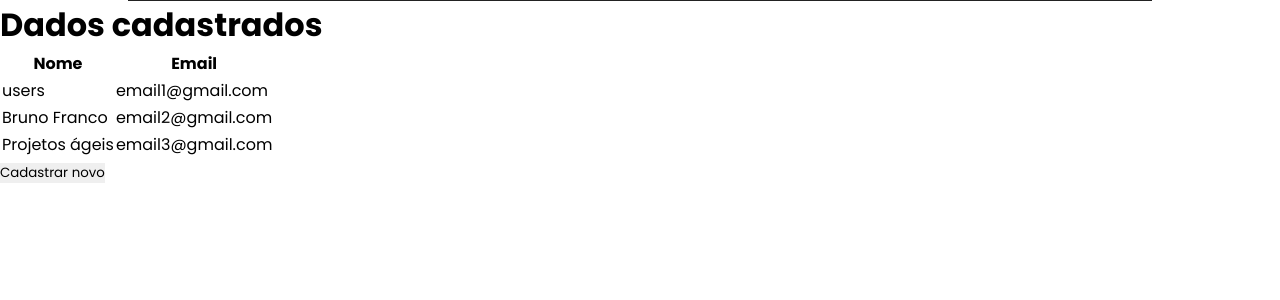
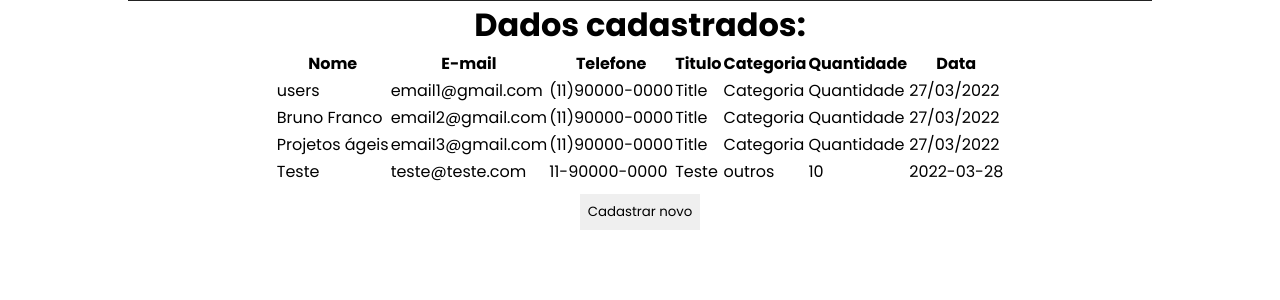
Before and after one commit to brnofranco/createread-php, a PHP site: page /read.php in a window 1280 px wide. Shown: the part 89-389 px from the top of the page. Run offline with PHP 8.4, Linux system fonts and the light colour scheme.

Commit message:
Atualização
Big atualização.

```diff
--- a/data/data.txt
+++ b/data/data.txt
@@ -1,3 +1,4 @@
-users;email1@gmail.com
-Bruno Franco;email2@gmail.com
-Projetos ágeis;email3@gmail.com;
+users;email1@gmail.com;(11)90000-0000;Title;Categoria;Quantidade;27/03/2022
+Bruno Franco;email2@gmail.com;(11)90000-0000;Title;Categoria;Quantidade;27/03/2022
+Projetos ágeis;email3@gmail.com;(11)90000-0000;Title;Categoria;Quantidade;27/03/2022
+Teste;teste@teste.com;11-90000-0000;Teste;outros;10;2022-03-28
--- a/read.php
+++ b/read.php
@@ -2,9 +2,23 @@
     if (isset($_POST["name"])) {
         $name = $_POST["name"];
     }
-
     if (isset($_POST["email"])) {
         $email = $_POST["email"];
+    }
+    if (isset($_POST["telefone"])) {
+        $telefone = $_POST["telefone"];
+    }
+    if (isset($_POST["titulo"])) {
+        $titulo = $_POST["titulo"];
+    }
+    if (isset($_POST["categoria"])) {
+        $categoria = $_POST["categoria"];
+    }
+    if (isset($_POST["quantidade"])) {
+        $quantidade = $_POST["quantidade"];
+    }
+    if (isset($_POST["date"])) {
+        $date = $_POST["date"];
     }
 
     if (isset($_POST["name"])) {
@@ -12,7 +26,7 @@
 
         if ($file == false) die('Não foi possível criar o arquivo.');
 
-        $data = "$name;$email\n";
+        $data = "$name;$email;$telefone;$titulo;$categoria;$quantidade;$date\n";
         fwrite($file, $data);
 
         fclose($file);
@@ -40,16 +54,22 @@
         </nav>
     </header>
     <hr>
-
-    <h1>Dados cadastrados</h1>
+    <div class="main-content">
+        <h1>Dados cadastrados:</h1>
         <table>
             <thead>
                 <tr>
                     <th>Nome</th>
-                <th>Email</th>
+                    <th>E-mail</th>
+                    <th>Telefone</th>
+                    <th>Titulo</th>
+                    <th>Categoria</th>
+                    <th>Quantidade</th>
+                    <th>Data</th>
                 </tr>
             </thead>
             <tbody>
+
             <?php
                 $file = fopen('data/data.txt','r');
 
@@ -63,11 +83,22 @@
 
                         $name = $separator[0];
                         $email = $separator[1];
+                        $telefone = $separator[2];
+                        $titulo = $separator[3];
+                        $categoria = $separator[4];
+                        $quantidade = $separator[5];
+                        $date = $separator[6];
 
                         echo "<tr>
                                 <td>$name</td>
                                 <td>$email</td>
-                              </tr>";
+                                <td>$telefone</td>
+                                <td>$titulo</td>
+                                <td>$categoria</td>
+                                <td>$quantidade</td>
+                                <td>$date</td>
+                              </tr>
+                              ";
                     }
                 }
                 fclose($file);
@@ -78,5 +109,6 @@
         <button>
             <a href="./create.php">Cadastrar novo</a>
         </button>
+    </div>
 </body>
 </html>
--- a/styles/style.css
+++ b/styles/style.css
@@ -60,3 +60,8 @@ input {
     justify-content: space-around;
     flex-direction: column;
 }
+
+button{
+    padding: 0.5rem 0.5rem 0.5rem;
+    margin: 0.5rem;
+}
```
Also changed, not shown: create.php (+33 -2 lines). Lines whose indentation alone changed are shown as unchanged.
